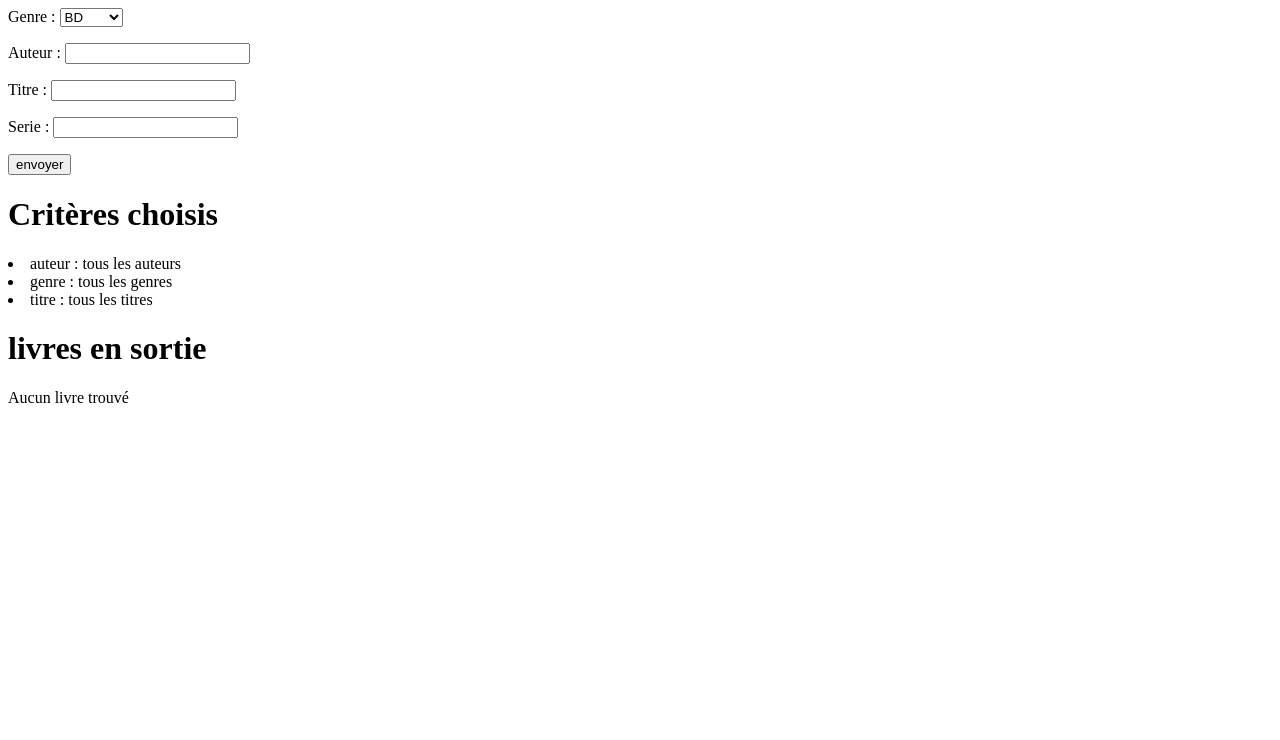
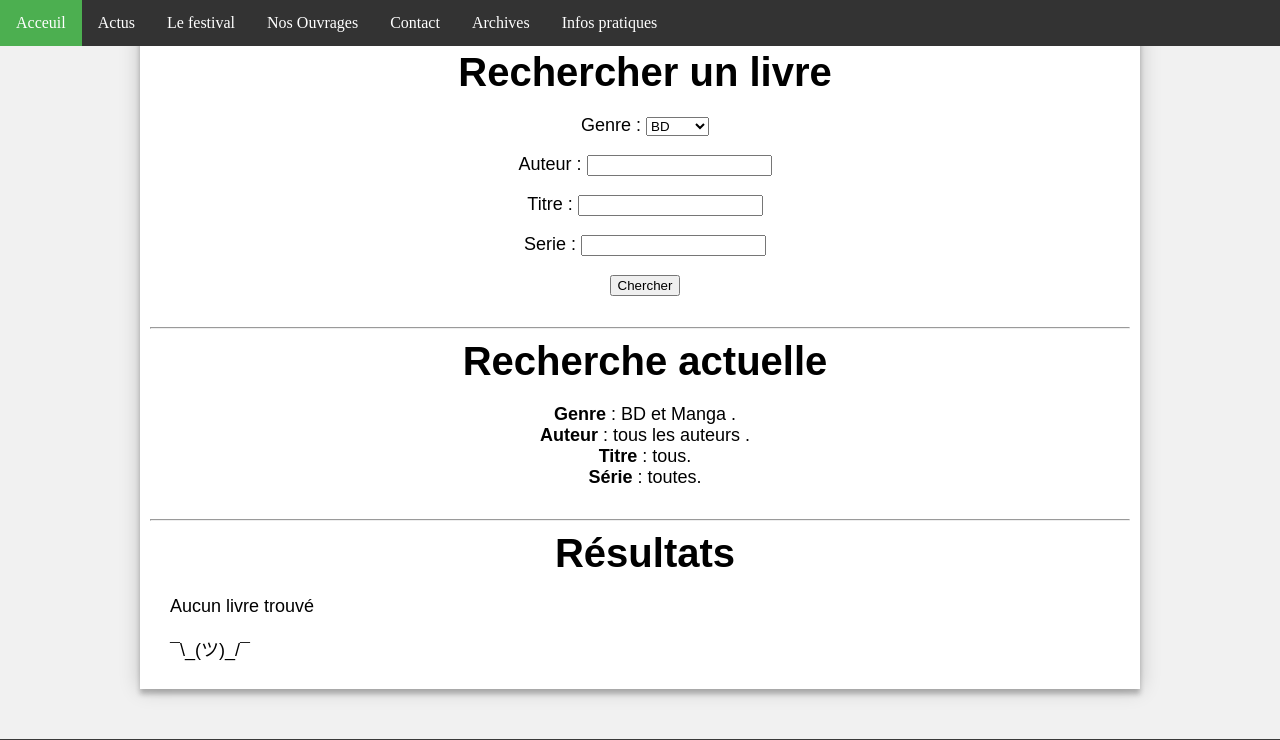
Before and after one commit to insa-bd-manga/WebProject, a Django app: page /bibliotheque/recherche in a window 1280 px wide. Shown: the top 740 px of the page. Before the commit the page ends 403 px from the top, so only its background shows below. Run offline with Django 3.2, Linux system fonts and the light colour scheme; data that the repository does not hold is empty; parts of the project's set-up code (start-up, migrations or seed data) failed here and were passed over; some libraries are stand-ins or nearby versions; some web fonts are replaced.

Commit message:
Ajout d'un formulaire de recherche d'ouvrages, modification de quelques

```diff
--- /dev/null
+++ b/bibliotheque/static/bibliotheque/recherche.css
@@ -0,0 +1,71 @@
+.global{
+    background-color: #ffffff;
+    margin-top: 30px;
+    margin-left: 140px;
+    margin-right: 140px;
+    padding-bottom: 10px;
+    padding-top: 10px;
+    padding-left: 10px;
+    padding-right: 10px;
+    box-shadow: 0 0 20px 0 rgba(0, 0, 0, 0.2), 0 5px 5px 0 rgba(0, 0, 0, 0.24);
+}
+
+.global > div {
+  font-family: 'Montserrat', arial;
+  font-size: 18px;
+  margin-top:10px;
+  margin-bottom: 10px;
+  margin-left: 20px;
+  margin-right: 10px;
+}
+
+.formulaire {
+    text-align: center;
+}
+
+.titres {
+    font-family: 'Montserrat Black', arial;
+    text-align: center;
+    font-size: 40px;
+    margin-top: 10px;
+    margin-bottom: 20px;
+}
+
+.hr{
+  margin-top: 1rem;
+  margin-botton: 1rem;
+  border:0;
+  border-top-color: rgba(0, 0, 0, 0.1);
+  border-top-style: solid;
+  border-top-width: 1px;
+  border-right-color: initial;
+  border-right-style: initial;
+  border-right-width: 0px;
+  border-bottom-color: initial;
+  border-bottom-style: initial;
+  border-bottom-width: 0px;
+  border-left-color: initial;
+  border-left-style: initial;
+  border-left-width: 0px;
+  border-image-source: initial;
+  border-image-slice: initial;
+  border-image-width: initial;
+  border-image-outset: initial;
+  border-image-repeat: initial;
+  border-top: 1px solid rgba(0,0,0,.1);
+  border-top-width: 1px;
+  border-top-style: solid;
+  border-top-color: rgba(0, 0, 0, 0.1);
+}
+
+.criteres{
+    text-align: center;
+}
+
+.texte_recherche{
+    font-family: 'Montserrat Bold', arial;
+    font-weight: bold;
+    text-transform: capitalize;
+    margin-top: 30px;
+    margin-bottom: 10px;
+}
--- a/bibliotheque/templates/bibliotheque/recherche.html
+++ b/bibliotheque/templates/bibliotheque/recherche.html
@@ -1,20 +1,48 @@
+{% extends "base.html" %}
+
+{% load static %}
+
+{% block styleSup %}
+    <link href="{% static 'bibliotheque/recherche.css'%}" rel="stylesheet">
+{% endblock %}
+
+{% block content %}
+    <div class="global">
+
+        <div class="formulaire">
+            <h1 class="titres">Rechercher un livre</h1>
             <form action="{% url "recherche" num_page%}" method="post">
                 {% csrf_token %}<!--Permet de sécuriser le POST -->
                 {{ form.as_p }}
-        <input type="submit" value="envoyer" />
+                <input type="submit" value="Chercher" />
+            </form>
+            <br>
+        </div>
 
-</form>
+        <hr>
 
-<h1>Critères choisis</h1>
-<li>auteur : {{ auteur|default:"tous les auteurs" }}</li>
-<li>genre : {{ genre|default:"tous les genres" }}</li>
-<li>titre : {{ titre|default:"tous les titres" }}</li>
+        <div class="criteres">
+            <h1 class="titres">Recherche actuelle</h1>
+            <span class="texte_recherche"> Genre </span>: {{ genre|default:"BD et Manga " }}. <br>
+            <span class="texte_recherche"> Auteur </span>: {{ auteur|default:"tous les auteurs " }}. <br>
+            <span class="texte_recherche"> Titre </span>: {{ titre|default:"tous" }}. <br>
+            <span class="texte_recherche"> Série </span>: {{ serie|default:"toutes" }}. <br>
+            <br>
+        </div>
 
-<h1>livres en sortie</h1>
+        <hr>
+
+        <div class="resultats">
+            <h1 class="titres">Résultats</h1>
             {% for livre in query %}
-    <p>{{ livre.title }}, par {{ livre.id.first.name }}</p>
-
+                <span class = "texte_recherche">{{ livre.title }}, par {{ livre.id.first.name }}. Référence : {{ livre.reference }}</span>
             {% empty %}
                 <p>Aucun livre trouvé</p>
+                <p>¯\_(ツ)_/¯</p>
 
             {% endfor %}
+        </div>
+
+    </div>
+
+{% endblock %}
--- a/bibliotheque/views.py
+++ b/bibliotheque/views.py
@@ -30,7 +30,7 @@ def recherche(request, num_page=0):
     num_page = 0
 
     #Récupération des n articles avec les critères de recherches inclus en paramètres de la fonction???
-    n=10
+    n=20
 
     #Formulaire de recherche
     form = RechercheLivreForm(request.POST or None)
@@ -43,7 +43,7 @@ def recherche(request, num_page=0):
     #J'ai conscience que le dernier filtre n'est pas intuitif, la conversion de la BDD laisse quelques traces, certains
     #noms ne sont pas forcément pertinents, mais j'ai pas voulu prendre la liberté de les renommer. Ici, ID correspond aux
     #Auteurs d'un ouvrage. Ca fonctionne, par contre, aucun doute là dessus.
-    query = Book.objects.filter(title__icontains=titre).filter(kind__icontains=genre).filter(id__name__icontains=auteur).filter(Q(serial_id__title__icontains=serie) | Q(serial_id=None)).order_by("title")
+    query = Book.objects.filter(title__icontains=titre).filter(kind__icontains=genre).filter(id__name__icontains=auteur).filter(Q(serial_id__title__icontains=serie) | Q(serial_id=None)).order_by("title").distinct()
     nombre_reponses=len(query)
     query = query[n * (num_page):n * (num_page + 1)]
 
```
Lines whose indentation alone changed are shown as unchanged.
